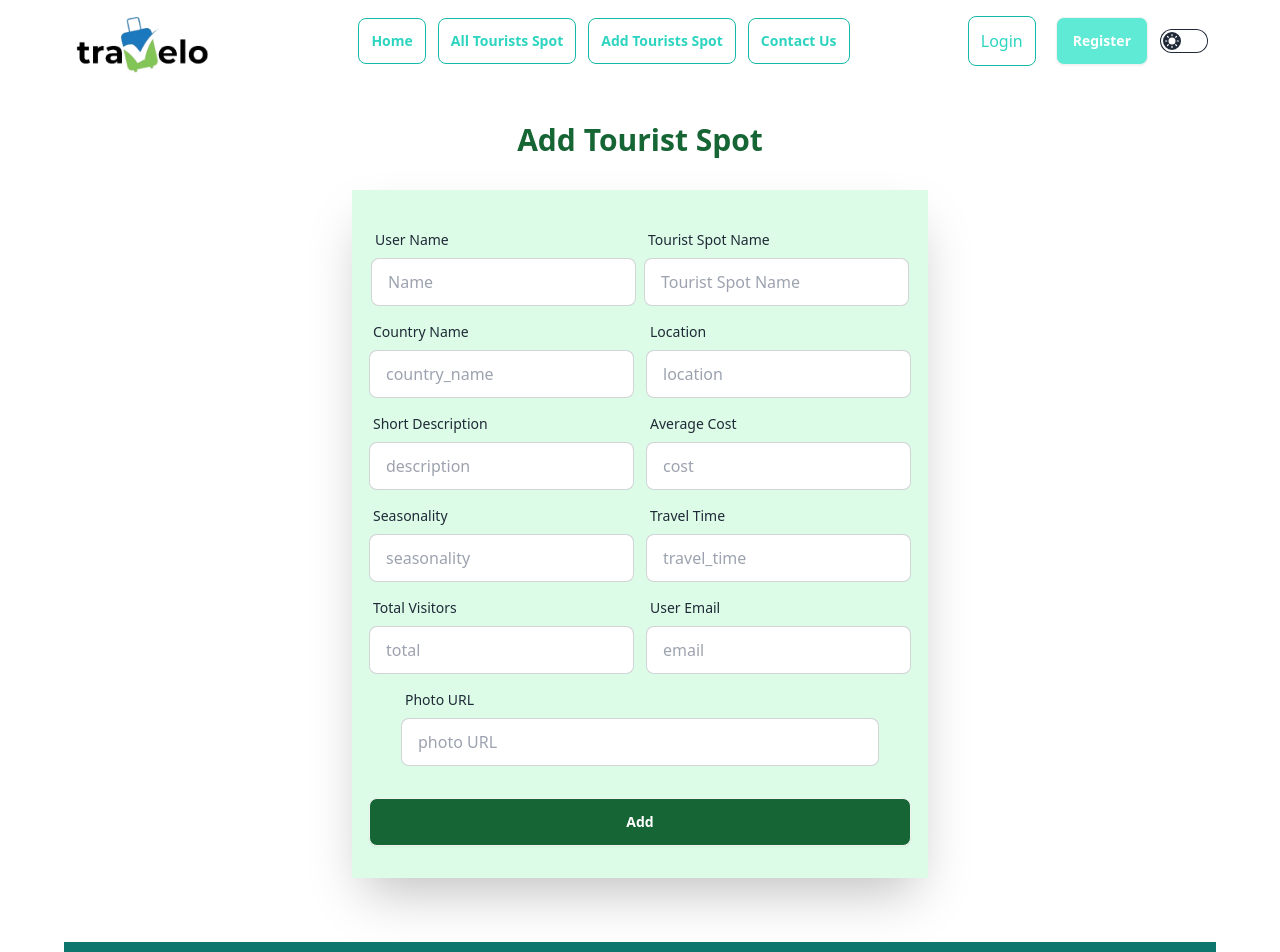
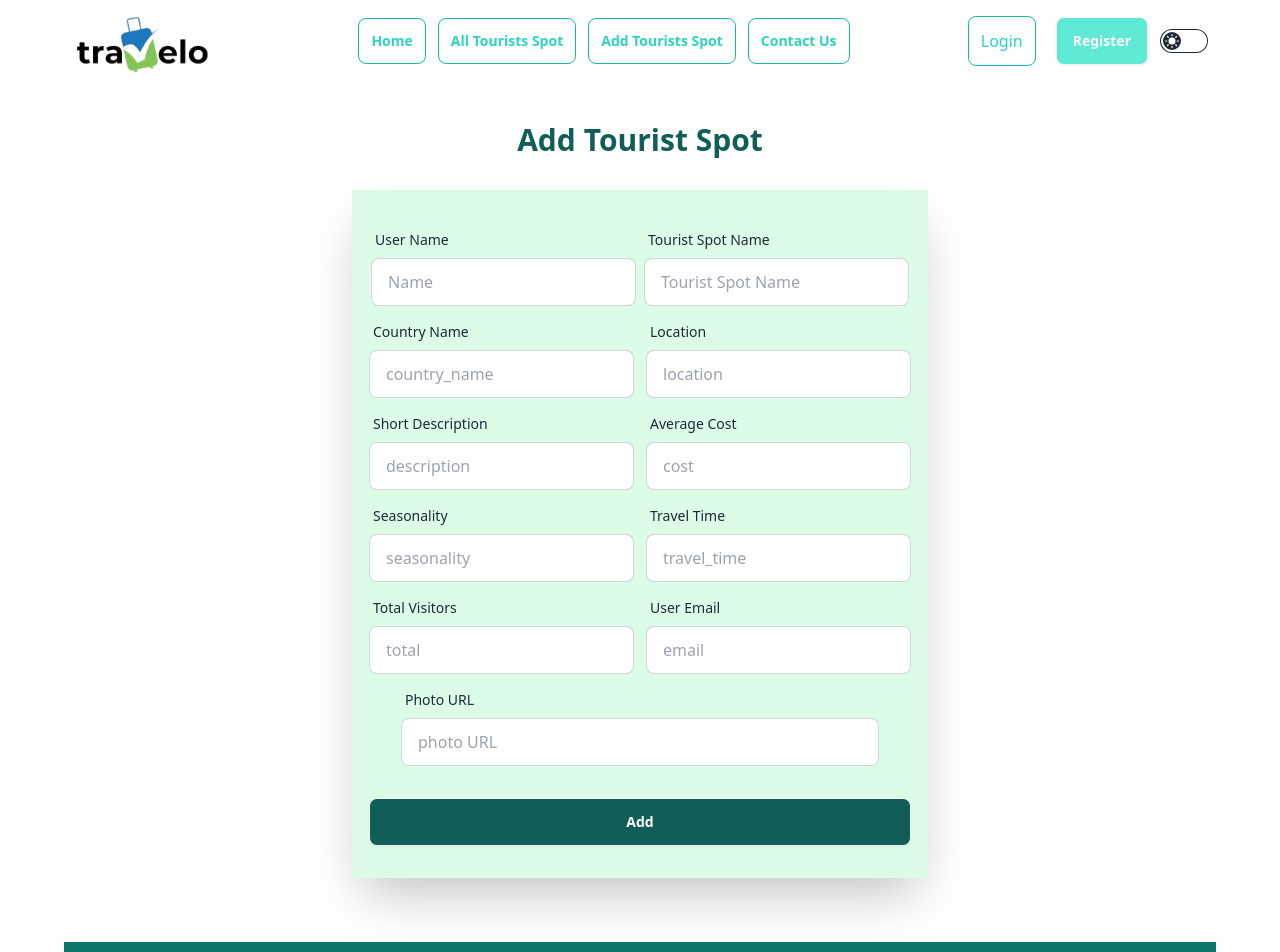
Before and after one commit to tahmidajakia/tourism-management-client, a React (Vite) app: page /addtouristspot in a window 1280 px wide. Shown: the top 952 px of the page. Built offline with nearby package versions, Linux system fonts and the light colour scheme; no server answers.

Commit message:
changed add spot page button color

```diff
--- a/src/components/Footer/AddTouristSpot/AddTouristSpot.jsx
+++ b/src/components/Footer/AddTouristSpot/AddTouristSpot.jsx
@@ -53,7 +53,7 @@
     }
     return (
         <div>
-       <div className="text-center text-3xl mt-10 mb-8 font-semibold text-green-800">
+       <div className="text-center text-3xl mt-10 mb-8 font-semibold text-teal-800">
        <h1 className="text-3xl font-bold" >Add Tourist Spot</h1>
        </div>
         <div className="flex justify-center items-center shadow-2xl bg-green-100 w-1/2 mx-auto">
@@ -139,7 +139,7 @@
           </div>
         </div>
         <div className="form-control mt-6">
-          <button className="btn bg-green-800 text-white">Add</button>
+          <button className="btn bg-teal-800 text-white">Add</button>
         </div>
       </form>
     </div>
```
